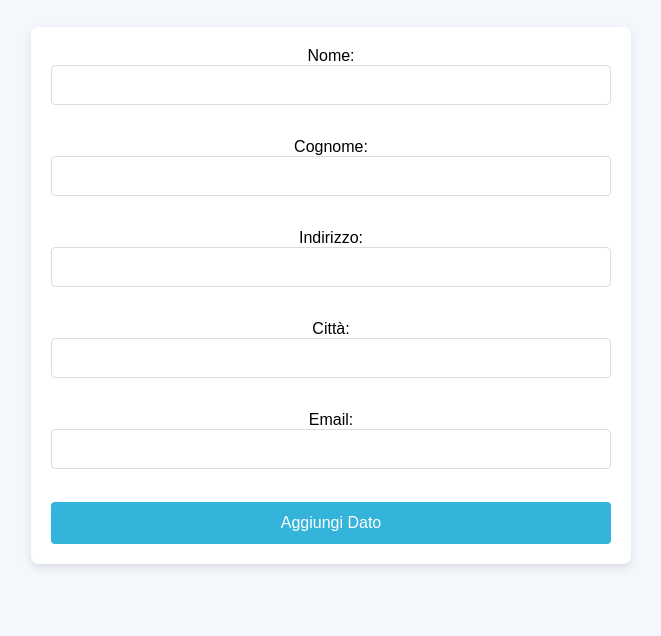
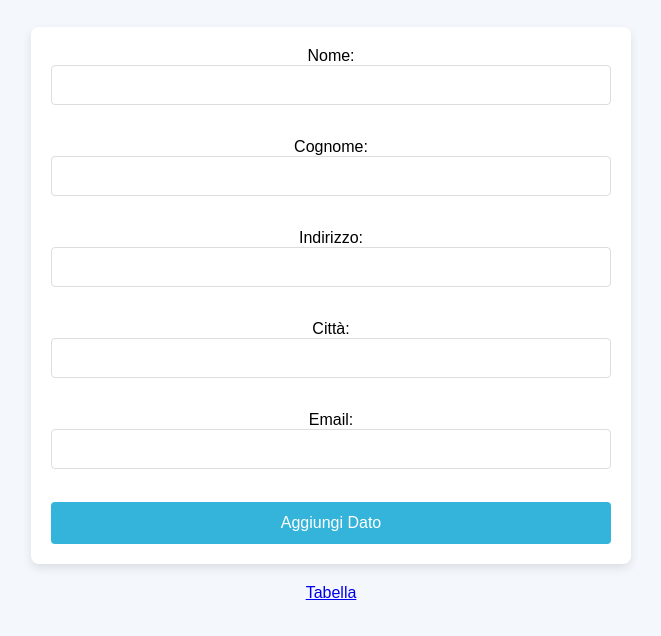
Before and after one commit to oNapulitan/tps, a plain HTML site: page Anagrafica2/index.html in a window 1280 px wide. Shown: the part 60-696 px from the top of the page, without its empty margins (309-970 px from the left). Drawn offline with Linux system fonts and the light colour scheme.

Commit message:
Update index.html

```diff
--- a/Anagrafica2/index.html
+++ b/Anagrafica2/index.html
@@ -44,6 +44,7 @@
 
         <button type="submit">Aggiungi Dato</button>
     </form>
+    <a href="./visualizza.html">Tabella</a>
 
     <script src="script.js"></script>
 
```
